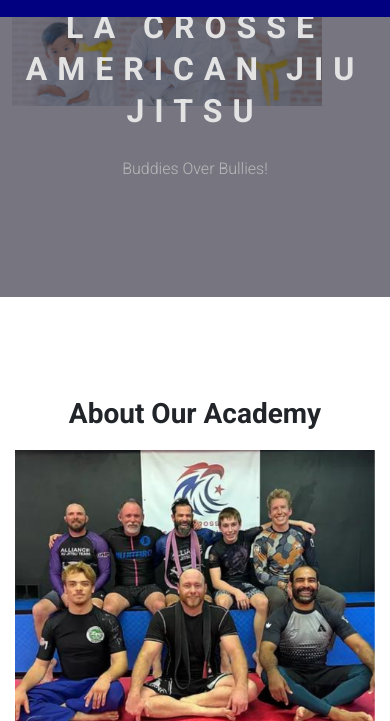
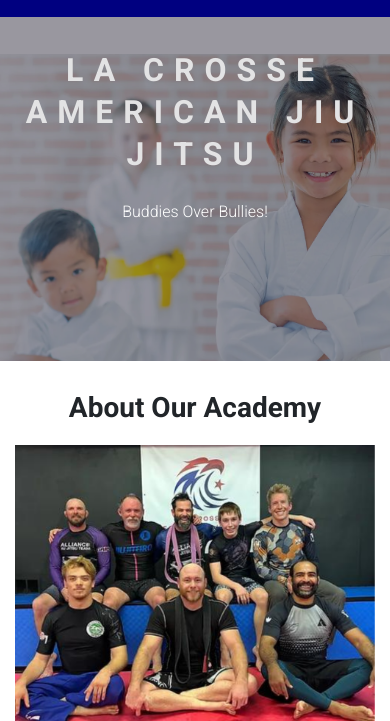
Before and after one commit to connelldylan/leesrentit, a website: page index.html in a window 390 px wide. Shown: the part 78-799 px from the top of the page. Drawn offline with Linux system fonts and the light colour scheme; some packages are replaced by stand-ins of ours; files whose address does not match are found by name; a web font is replaced by a local one.

Commit message:
More changes to slider image (upd6)

```diff
--- a/css/style.css
+++ b/css/style.css
@@ -566,7 +566,7 @@
   width: 100%;
   height: 100%;
   background: #1d192c;
-  opacity: 0.6;
+  opacity: 0.45;
 }
 
 .owl-dots .owl-dot.active span,
@@ -872,10 +872,13 @@
 /* Further changes for viewports up to 768px wide */
 @media (max-width: 768px) {
   .slider {
-    padding: 10vh 0;
-    /*background-attachment: scroll; /* Disable fixed background for iOS */
-    background-size: auto 40%;
-    background-position: 15% 15%;
+    padding: 15vh 0;
+    background-attachment: scroll; /* Disable fixed background for iOS */
+    background-size: auto 80%;
+    background-position: 15% 150%;
+  }
+  .about.section {
+    padding-top: 30px;
   }
 }
 
@@ -908,7 +911,7 @@
 }
 
 .slider .block p {
-  margin-bottom: 30px;
+  margin-bottom: 10px;
   color: #b9b9b9;
   font-size: 18px;
   line-height: 27px;
--- a/index.html
+++ b/index.html
@@ -87,7 +87,7 @@
 			<div class="col-md-12">
 				<div class="block">
 					<h1 id="main-title" class="animated fadeInUp">La Crosse American Jiu Jitsu</h1>
-					<p class="animated fadeInUp">Buddies Over Bullies!</p>
+					<p class="animated fadeInUp" style="color: white">Buddies Over Bullies!</p>
 				</div>
 			</div>
 		</div>
```
